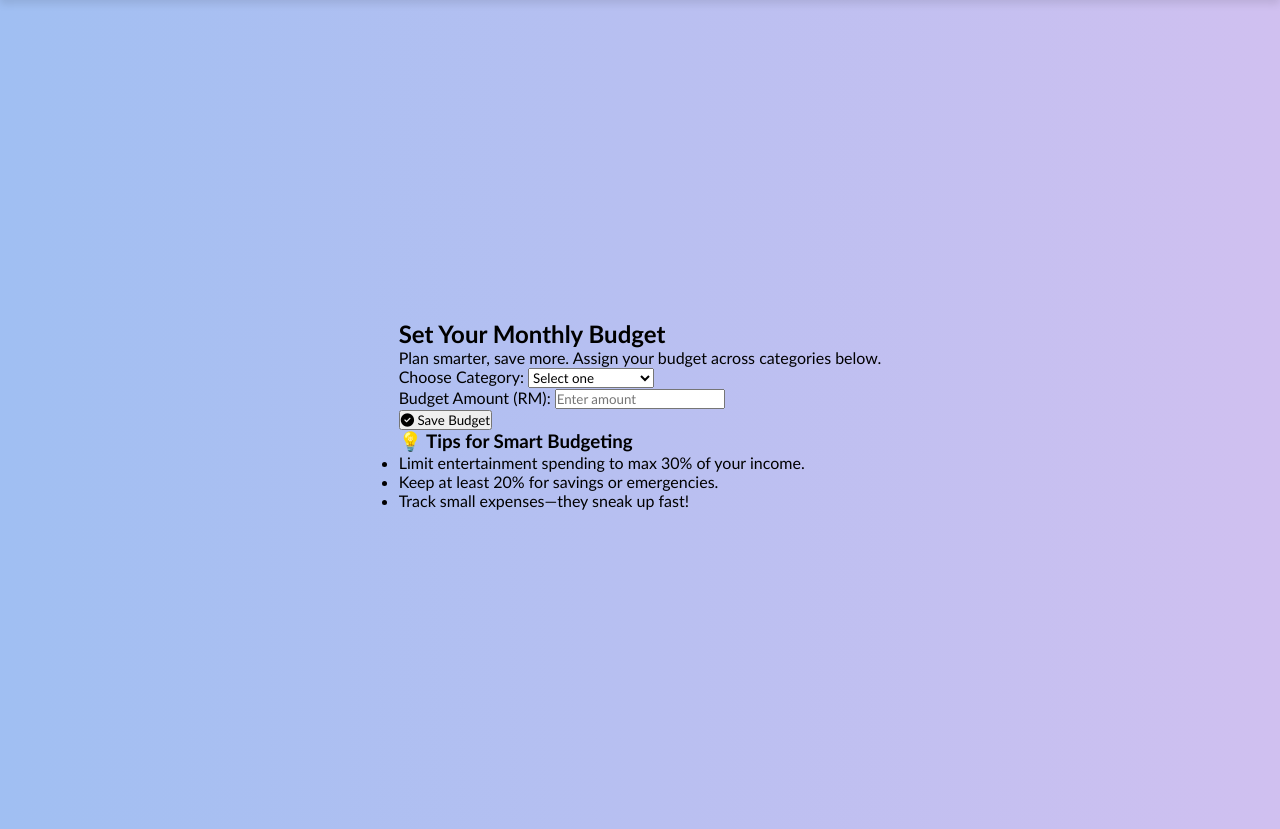
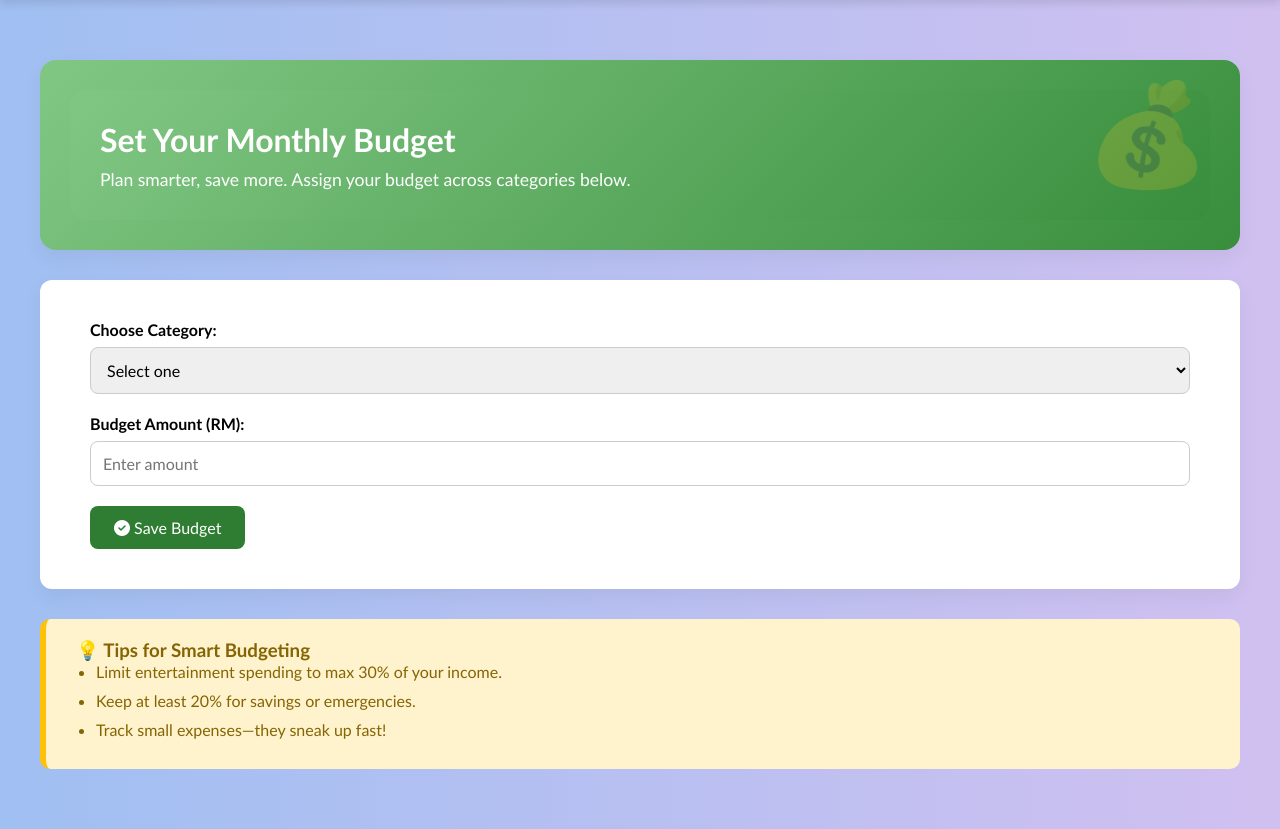
Before and after one commit to wongjiaxuan/WP-Project, a PHP site: page /set_budget.html in a window 1280 px wide. Shown: the part 57-886 px from the top of the page. Run offline with PHP 8.4, Linux system fonts and the light colour scheme; some libraries are stand-ins or nearby versions.

Commit message:
Update style.css

```diff
--- a/style.css
+++ b/style.css
@@ -427,3 +427,164 @@ table tbody tr:last-child td {
 table tbody tr:hover {
     background-color: #f3f3ff;
 }
+
+/* =================== SET BUDGET PAGE  =================== */
+
+.set-budget-page .layout {
+  display: flex;
+  flex-direction: column;
+  align-items: center;
+  gap: 30px;
+  padding: 40px 20px;
+  width: 100%;
+}
+
+
+.set-budget-page .intro-card,
+.set-budget-page .form-card,
+.set-budget-page .tips-card {
+  width: 100%;
+  max-width: 1400px;
+  margin: 0 auto;
+}
+
+
+.set-budget-page .intro-card {
+  background: linear-gradient(135deg, #81c784, #388e3c);
+  color: white;
+  padding: 30px;
+  border-radius: 16px;
+  position: relative;
+  box-shadow: 0 8px 20px rgba(0, 0, 0, 0.05);
+}
+
+.set-budget-page .intro-card::after {
+ content: "💰";
+
+  font-size: 100px;
+  position: absolute;
+  top: 10px;
+  right: 30px;
+  opacity: 0.2;
+}
+
+.set-budget-page .intro-card h1 {
+  margin: 0;
+  font-size: 2em;
+}
+
+.set-budget-page .intro-card p {
+  margin-top: 10px;
+  font-size: 1.1em;
+}
+
+
+.set-budget-page .form-card {
+  background: white;
+  padding: 40px 50px;
+  border-radius: 12px;
+  box-shadow: 0 8px 20px rgba(0, 0, 0, 0.05);
+  transition: transform 0.2s ease;
+}
+
+.set-budget-page .form-card:hover {
+  transform: translateY(-5px);
+}
+
+.set-budget-page .form-group {
+  margin-bottom: 20px;
+}
+
+.set-budget-page .form-group label {
+  display: block;
+  margin-bottom: 8px;
+  font-weight: 600;
+}
+
+.set-budget-page .form-group input,
+.set-budget-page .form-group select {
+  width: 100%;
+  padding: 12px;
+  border: 1px solid #ccc;
+  border-radius: 8px;
+  font-size: 1em;
+}
+
+.set-budget-page .btn-primary {
+  background-color: #2e7d32;
+  color: white;
+  border: none;
+  padding: 12px 24px;
+  border-radius: 8px;
+  font-size: 1em;
+  cursor: pointer;
+  transition: background 0.3s ease;
+}
+
+.set-budget-page .btn-primary:hover {
+  background-color: #1b5e20;
+}
+
+
+.set-budget-page .tips-card {
+  background: #fff3cd;
+  border-left: 6px solid #ffc107;
+  padding: 20px 30px;
+  border-radius: 10px;
+  color: #856404;
+}
+
+.set-budget-page .tips-card h3 {
+  margin-top: 0;
+}
+
+.set-budget-page .tips-card ul {
+  padding-left: 20px;
+}
+
+.set-budget-page .tips-card li {
+  margin-bottom: 10px;
+}
+
+
+.set-budget-page .content {
+  /**flex: 1;**/
+  padding: 20px;
+  width: 100%;
+  max-width: none;
+}
+.set-budget-page .intro-content {
+  background: linear-gradient(135deg, #81c784, #388e3c);
+  padding: 30px;
+  border-radius: 16px;
+  color: white;
+  position: relative;
+}
+
+.set-budget-page .content::after {
+
+  font-size: 100px;
+  position: absolute;
+  top: 10px;
+  right: 30px;
+  opacity: 0.2;
+}
+
+
+
+@media (max-width: 768px) {
+  .set-budget-page .layout {
+    padding: 20px 10px;
+  }
+
+  .set-budget-page .intro-card::after {
+    display: none;
+  }
+
+  .set-budget-page .intro-card,
+  .set-budget-page .form-card,
+  .set-budget-page .tips-card {
+    padding: 20px;
+    max-width: 95%;
+  }
+}
```
